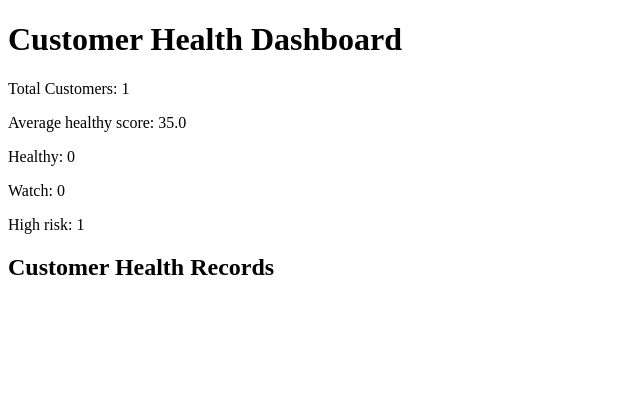
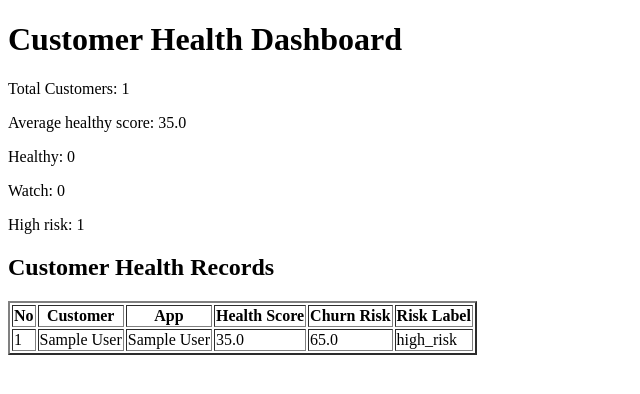
Before and after one commit to karianjahi/atlassian-app-analytics, a Django app: page / in a window 1280 px wide. Shown: the top 394 px of the page, without its empty margins (0-640 px from the left). Run offline with Django 5.2, Linux system fonts and the light colour scheme; tables that the repository leaves empty hold one stand-in row (values such as "Sample post"); data that the repository does not hold is empty.

Commit message:
Add django templating inside the dashboard.html

```diff
--- a/core/analytics/templates/analytics/dashboard.html
+++ b/core/analytics/templates/analytics/dashboard.html
@@ -14,6 +14,30 @@
     <p>High risk: {{ high_risk_count }}</p>
 
     <h2>Customer Health Records</h2>
+    <table border="2">
+        <thead>
+            <tr>
+                <th>No</th>
+                <th>Customer</th>
+                <th>App</th>
+                <th>Health Score</th>
+                <th>Churn Risk</th>
+                <th>Risk Label</th>
+            </tr>
+        </thead>
+        <tbody>
+            {% for record in health_records %}
+            <tr>
+                <td>{{forloop.counter}}</td>
+                <td>{{record.customer.company_name}}</td>
+                <td>{{record.customer.app_name}}</td>
+                <td>{{record.health_score}}</td>
+                <td>{{record.churn_risk}}</td>
+                <td>{{record.risk_label}}</td>
+            </tr>
+            {% endfor %}
+        </tbody>
+    </table>
 
 </body>
 </html>
```
